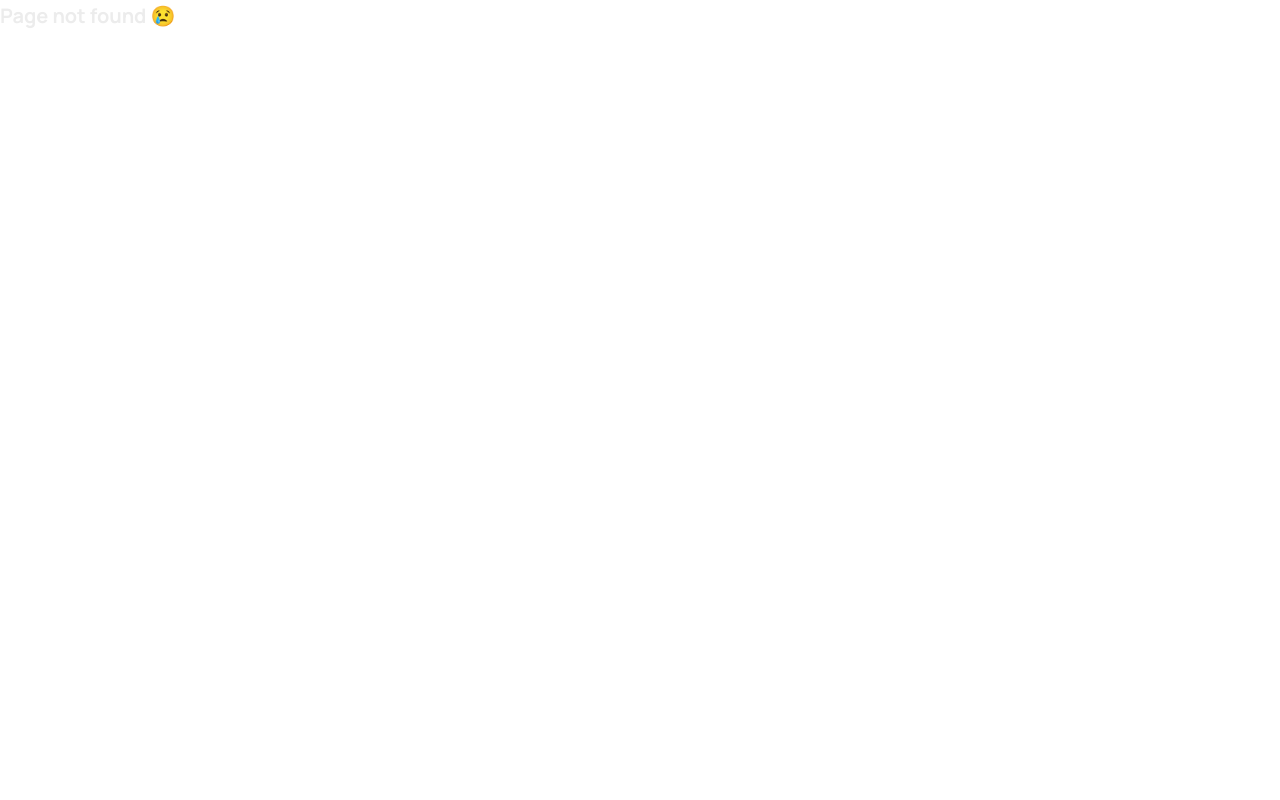
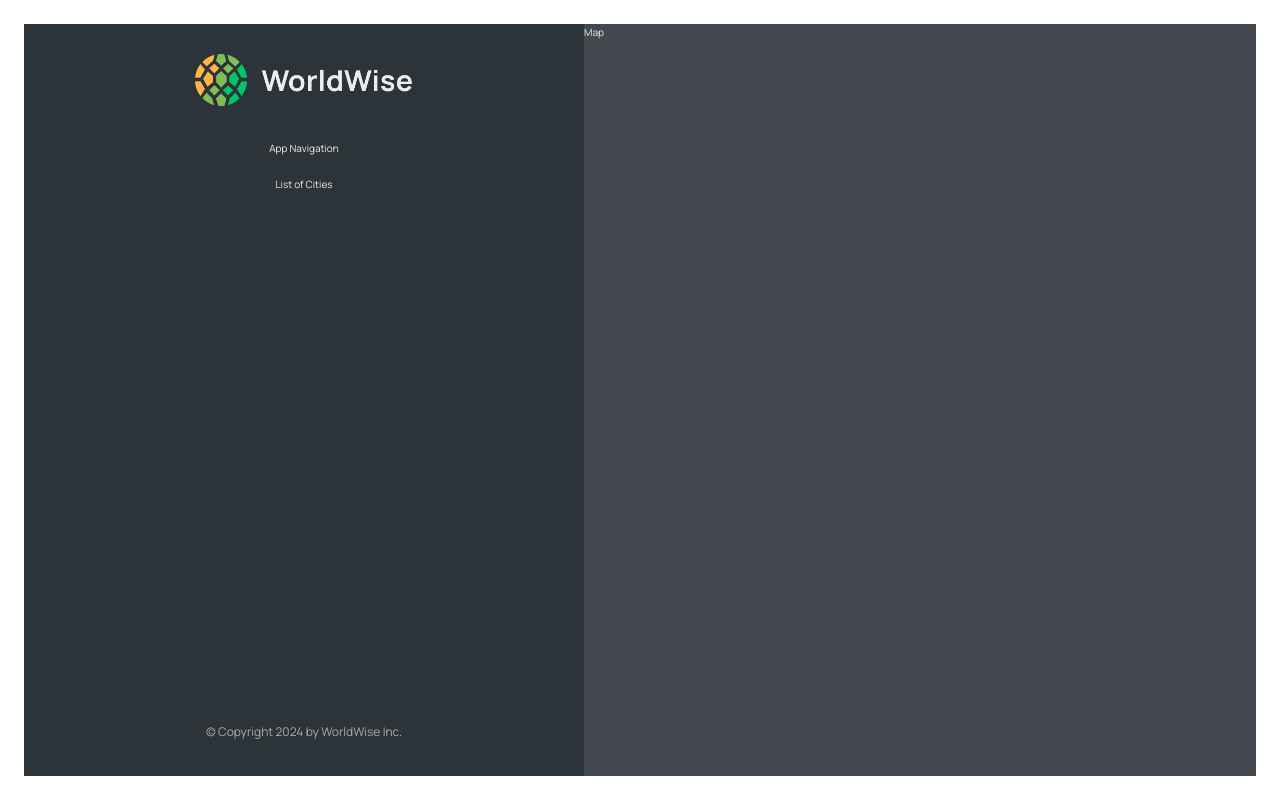
Before and after one commit to RyanFin/worldwise, a React (Vite) app: page /app/cities in a window 1280 px wide. Before the commit this address had no page. Built offline with nearby package versions, Linux system fonts and the light colour scheme.

Commit message:
load child routes with the use of <Outlet /> to determine where the child route components should be displayed in the app

```diff
--- a/src/App.jsx
+++ b/src/App.jsx
@@ -16,7 +16,11 @@
         <Route path="product" element={<Product />} />
         <Route path="pricing" element={<Pricing />} />
         <Route path="login" element={<Login />} />
-        <Route path="app" element={<AppLayout />} />
+        <Route path="app" element={<AppLayout />}>
+          <Route path="cities" element={<p>List of Cities</p>} />
+          <Route path="countries" element={<p>List of Countries</p>} />
+          <Route path="form" element={<p>Form</p>} />
+        </Route>
         <Route path="*" element={<PageNotFound />} />
       </Routes>
     </BrowserRouter>
--- a/src/components/Sidebar/Sidebar.jsx
+++ b/src/components/Sidebar/Sidebar.jsx
@@ -1,3 +1,4 @@
+import { Outlet } from "react-router-dom";
 import AppNav from "../AppNav/AppNav";
 import Footer from "../Footer/Footer";
 import Logo from "../Logo/Logo";
@@ -7,8 +8,8 @@
     <div className={styles.sidebar}>
       <Logo />
       <AppNav />
-
-      <p>List of cities</p>
+      {/* Outlet displays nested child routes */}
+      <Outlet />
       <Footer />
     </div>
   );
```
